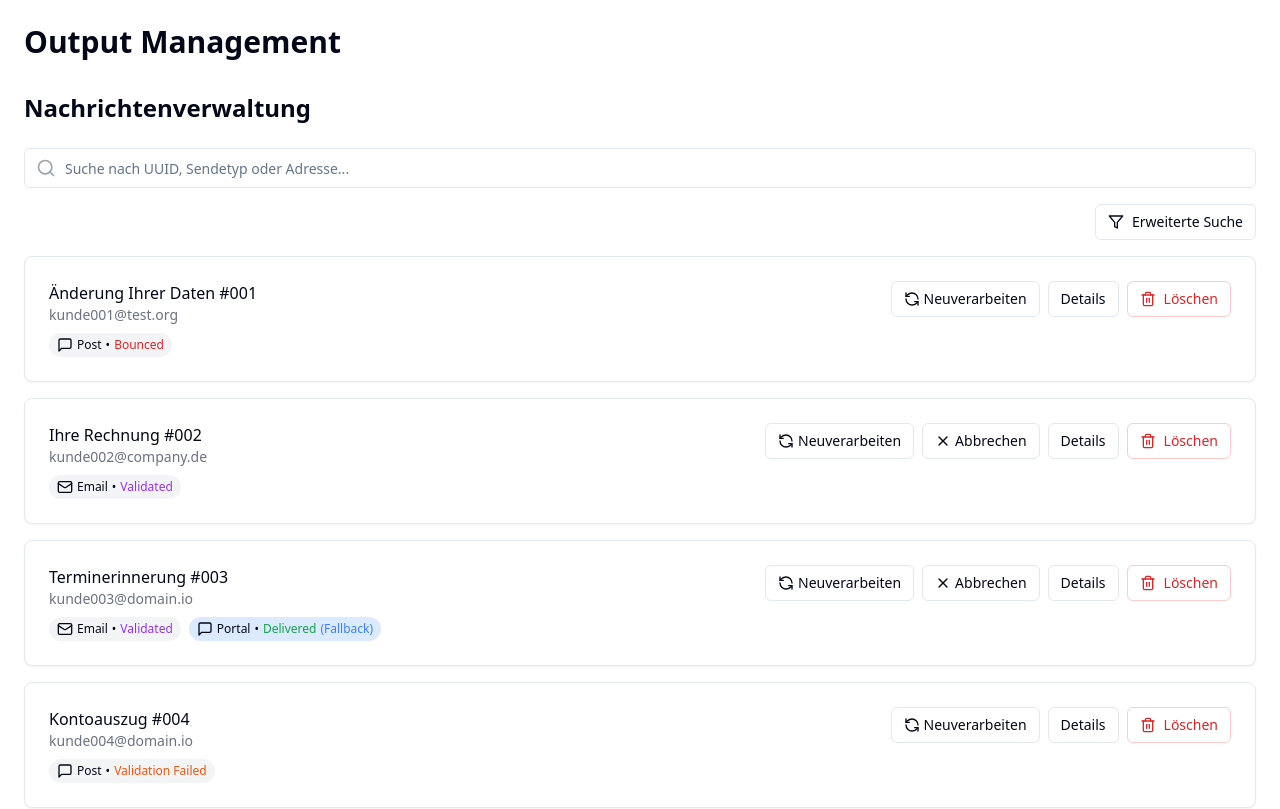
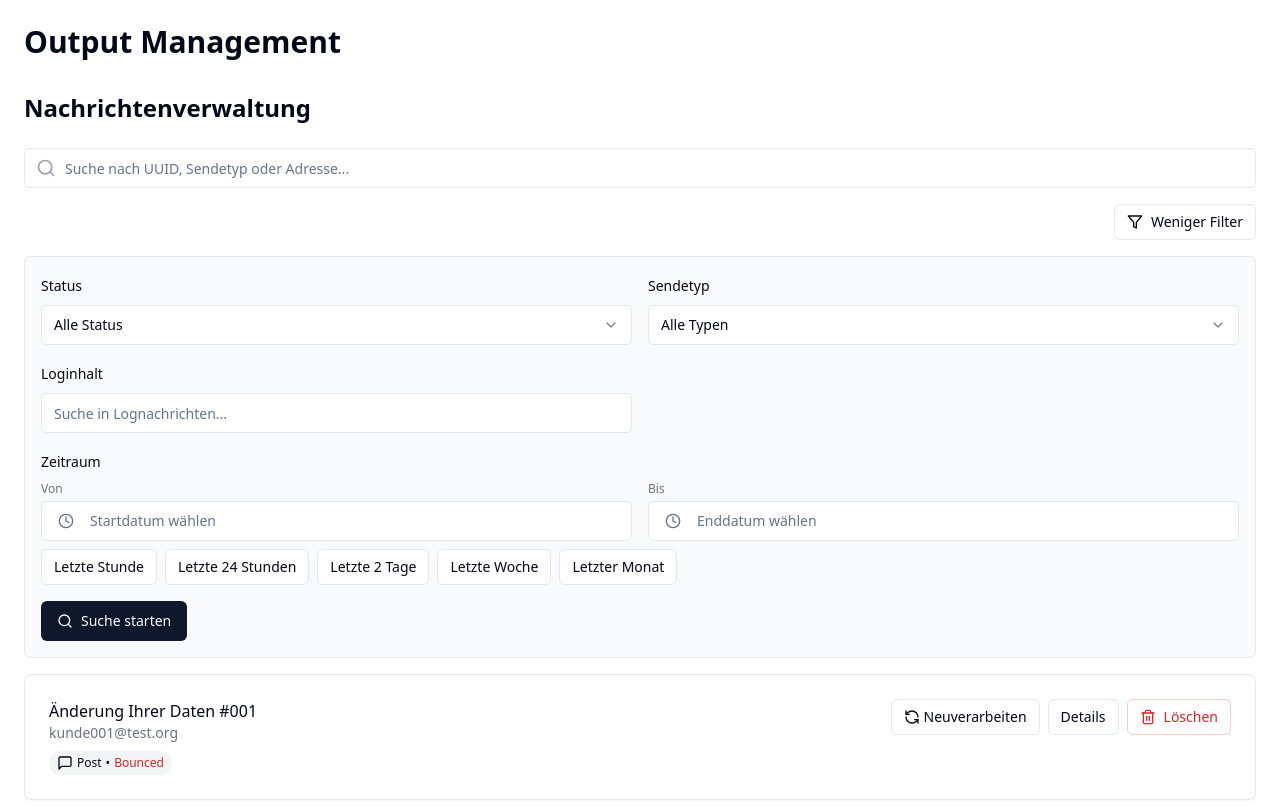
Before and after one commit to jny-gk/message-voyager-view, a React (Vite) app: page / in a window 1280 px wide. Shown: the top 809 px of the page. Built offline with nearby package versions, Linux system fonts and the light colour scheme.

Commit message:
feat: Implement time-based filtering in search
-   Make advanced search default to expanded.
-   Add time-based filtering to search by log message timestamps.
-   Implement date/time range input (from/to).
-   Add shortcut buttons for last hour, 24 hours, 2 days, 1 week, and 1 month.

```diff
--- a/src/components/MessageList.tsx
+++ b/src/components/MessageList.tsx
@@ -6,11 +6,15 @@ import { Card, CardContent } from "@/components/ui/card";
 import { Button } from "@/components/ui/button";
 import { useNavigate } from "react-router-dom";
 import { Input } from "@/components/ui/input";
-import { Search, Filter, RefreshCcw, Trash2, X } from "lucide-react";
+import { Search, Filter, RefreshCcw, Trash2, X, Clock } from "lucide-react";
 import { MessageChannel, MessageStatus } from "@/types/message";
 import { Select, SelectTrigger, SelectValue, SelectContent, SelectItem } from "@/components/ui/select";
 import { useToast } from "@/hooks/use-toast";
 import { useQueryClient } from "@tanstack/react-query";
+import { format, subHours, subDays, subMonths, isWithinInterval, parseISO } from "date-fns";
+import { Calendar } from "@/components/ui/calendar";
+import { Popover, PopoverContent, PopoverTrigger } from "@/components/ui/popover";
+import { cn } from "@/lib/utils";
 import {
   AlertDialog,
   AlertDialogAction,
@@ -35,8 +39,12 @@ const MessageList = () => {
   const [statusFilter, setStatusFilter] = useState<string>("all");
   const [channelFilter, setChannelFilter] = useState<string>("all");
   const [logSearchTerm, setLogSearchTerm] = useState("");
-  const [showAdvancedSearch, setShowAdvancedSearch] = useState(false);
+  const [showAdvancedSearch, setShowAdvancedSearch] = useState(true); // Default to expanded
   const [messageToDelete, setMessageToDelete] = useState<string | null>(null);
+
+  // Time filter state
+  const [fromDate, setFromDate] = useState<Date | undefined>(undefined);
+  const [toDate, setToDate] = useState<Date | undefined>(undefined);
 
   // Handle search input changes
   const handleSearchChange = (e: React.ChangeEvent<HTMLInputElement>) => {
@@ -63,6 +71,37 @@ const MessageList = () => {
       title: "Suche durchgeführt",
       description: "Die Nachrichtenliste wurde nach Ihren Kriterien gefiltert.",
     });
+  };
+
+  // Time range shortcut handlers
+  const setTimeRangeLastHour = () => {
+    setFromDate(subHours(new Date(), 1));
+    setToDate(new Date());
+  };
+
+  const setTimeRangeLast24Hours = () => {
+    setFromDate(subHours(new Date(), 24));
+    setToDate(new Date());
+  };
+
+  const setTimeRangeLast2Days = () => {
+    setFromDate(subDays(new Date(), 2));
+    setToDate(new Date());
+  };
+
+  const setTimeRangeLast7Days = () => {
+    setFromDate(subDays(new Date(), 7));
+    setToDate(new Date());
+  };
+
+  const setTimeRangeLast30Days = () => {
+    setFromDate(subMonths(new Date(), 1));
+    setToDate(new Date());
+  };
+
+  const clearTimeRange = () => {
+    setFromDate(undefined);
+    setToDate(undefined);
   };
 
   // Mutations for message actions
@@ -134,7 +173,7 @@ const MessageList = () => {
       message.status === searchStatus ||
       message.fallbackStatus === searchStatus;
 
-    // Channel filter (new)
+    // Channel filter
     const isAllChannels = channelFilter === "all";
     const channelMatch = isAllChannels ||
       message.channel === channelFilter ||
@@ -150,7 +189,36 @@ const MessageList = () => {
         log.message.toLowerCase().includes(logSearchTerm.toLowerCase())
       );
 
-    return basicSearchMatch && (statusMatch || fallbackMatch) && channelMatch && logContentMatch;
+    // Time range filter
+    let timeRangeMatch = true;
+    if (fromDate || toDate) {
+      timeRangeMatch = message.logs.some(log => {
+        try {
+          // Parse the timestamp from the log entry
+          const logTimestamp = parseISO(log.timestamp);
+
+          // If we only have fromDate or toDate, use appropriate logic
+          if (fromDate && !toDate) {
+            return logTimestamp >= fromDate;
+          }
+          if (!fromDate && toDate) {
+            return logTimestamp <= toDate;
+          }
+
+          // If we have both dates, check if the timestamp is within the interval
+          if (fromDate && toDate) {
+            return isWithinInterval(logTimestamp, { start: fromDate, end: toDate });
+          }
+
+          return true;
+        } catch (e) {
+          // In case of any parsing error, include the message
+          return true;
+        }
+      });
+    }
+
+    return basicSearchMatch && (statusMatch || fallbackMatch) && channelMatch && logContentMatch && timeRangeMatch;
   });
 
   // Get unique status values from all messages for the dropdown
@@ -270,8 +338,139 @@ const MessageList = () => {
                 />
               </div>
 
+              {/* Time range filter */}
+              <div className="space-y-2 md:col-span-2">
+                <label className="text-sm font-medium">Zeitraum</label>
+
+                <div className="flex flex-col md:flex-row gap-4">
+                  {/* From Date */}
+                  <div className="flex-1">
+                    <label className="text-xs text-gray-500 mb-1 block">Von</label>
+                    <Popover>
+                      <PopoverTrigger asChild>
+                        <Button
+                          variant={"outline"}
+                          className={cn(
+                            "w-full justify-start text-left font-normal",
+                            !fromDate && "text-muted-foreground"
+                          )}
+                        >
+                          <Clock className="mr-2 h-4 w-4" />
+                          {fromDate ? format(fromDate, "dd.MM.yyyy HH:mm") : <span>Startdatum wählen</span>}
+                        </Button>
+                      </PopoverTrigger>
+                      <PopoverContent className="w-auto p-0" align="start">
+                        <Calendar
+                          mode="single"
+                          selected={fromDate}
+                          onSelect={setFromDate}
+                          initialFocus
+                          className={cn("p-3 pointer-events-auto")}
+                        />
+                        <div className="p-3 border-t border-border">
+                          <div className="flex items-center justify-center space-x-2">
+                            <Input
+                              type="time"
+                              className="w-full"
+                              value={fromDate ? format(fromDate, "HH:mm") : ""}
+                              onChange={(e) => {
+                                if (fromDate) {
+                                  const [hours, minutes] = e.target.value.split(':').map(Number);
+                                  const newDate = new Date(fromDate);
+                                  newDate.setHours(hours, minutes);
+                                  setFromDate(newDate);
+                                } else {
+                                  const newDate = new Date();
+                                  const [hours, minutes] = e.target.value.split(':').map(Number);
+                                  newDate.setHours(hours, minutes);
+                                  setFromDate(newDate);
+                                }
+                              }}
+                            />
+                          </div>
+                        </div>
+                      </PopoverContent>
+                    </Popover>
+                  </div>
+
+                  {/* To Date */}
+                  <div className="flex-1">
+                    <label className="text-xs text-gray-500 mb-1 block">Bis</label>
+                    <Popover>
+                      <PopoverTrigger asChild>
+                        <Button
+                          variant={"outline"}
+                          className={cn(
+                            "w-full justify-start text-left font-normal",
+                            !toDate && "text-muted-foreground"
+                          )}
+                        >
+                          <Clock className="mr-2 h-4 w-4" />
+                          {toDate ? format(toDate, "dd.MM.yyyy HH:mm") : <span>Enddatum wählen</span>}
+                        </Button>
+                      </PopoverTrigger>
+                      <PopoverContent className="w-auto p-0" align="start">
+                        <Calendar
+                          mode="single"
+                          selected={toDate}
+                          onSelect={setToDate}
+                          initialFocus
+                          className={cn("p-3 pointer-events-auto")}
+                        />
+                        <div className="p-3 border-t border-border">
+                          <div className="flex items-center justify-center space-x-2">
+                            <Input
+                              type="time"
+                              className="w-full"
+                              value={toDate ? format(toDate, "HH:mm") : ""}
+                              onChange={(e) => {
+                                if (toDate) {
+                                  const [hours, minutes] = e.target.value.split(':').map(Number);
+                                  const newDate = new Date(toDate);
+                                  newDate.setHours(hours, minutes);
+                                  setToDate(newDate);
+                                } else {
+                                  const newDate = new Date();
+                                  const [hours, minutes] = e.target.value.split(':').map(Number);
+                                  newDate.setHours(hours, minutes);
+                                  setToDate(newDate);
+                                }
+                              }}
+                            />
+                          </div>
+                        </div>
+                      </PopoverContent>
+                    </Popover>
+                  </div>
+                </div>
+
+                {/* Time range shortcut buttons */}
+                <div className="flex flex-wrap gap-2 mt-2">
+                  <Button size="sm" variant="outline" onClick={setTimeRangeLastHour}>
+                    Letzte Stunde
+                  </Button>
+                  <Button size="sm" variant="outline" onClick={setTimeRangeLast24Hours}>
+                    Letzte 24 Stunden
+                  </Button>
+                  <Button size="sm" variant="outline" onClick={setTimeRangeLast2Days}>
+                    Letzte 2 Tage
+                  </Button>
+                  <Button size="sm" variant="outline" onClick={setTimeRangeLast7Days}>
+                    Letzte Woche
+                  </Button>
+                  <Button size="sm" variant="outline" onClick={setTimeRangeLast30Days}>
+                    Letzter Monat
+                  </Button>
+                  {(fromDate || toDate) && (
+                    <Button size="sm" variant="outline" onClick={clearTimeRange}>
+                      Zeitraum zurücksetzen
+                    </Button>
+                  )}
+                </div>
+              </div>
+
               {/* Search button */}
-              <div className="flex items-end">
+              <div className="flex items-end md:col-span-2">
                 <Button
                   onClick={handleSearchSubmit}
                   className="w-full md:w-auto flex items-center gap-2"
```
